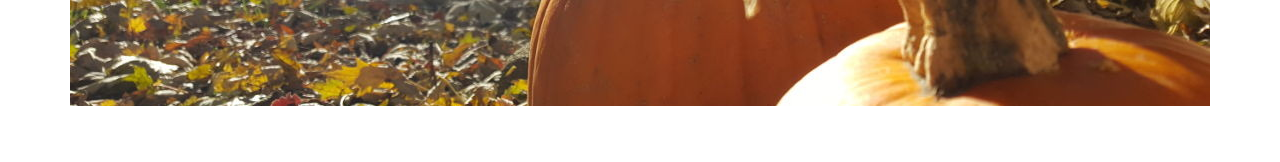
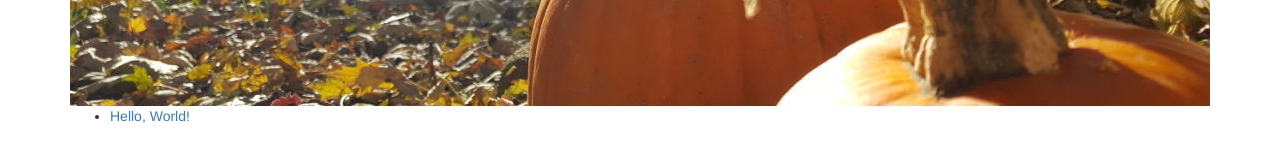
Before and after one commit to tomhv/tomhv.github.io, a Jekyll site: the page built from index.html, in a window 1280 px wide. Shown: the part 494-656 px from the top of the page. Built offline with Jekyll 4.4.1, drawn with Linux system fonts in a browser that asks for light colours; nearby versions of some CDN libraries; some web fonts are replaced; Markdown is read by kramdown in place of the engine named in the settings.

Commit message:
Update index.html

```diff
--- a/index.html
+++ b/index.html
@@ -5,3 +5,9 @@
 
 <img class="img-responsive hidden-xs" src="/images/fall.jpg" alt="Fall" />
 <img class="img-responsive hidden-sm hidden-md hidden-lg hidden-xl" src="/images/fall_mobile.jpg" alt="Fall" />
+
+<ul>
+    {% for post in site.posts %}
+        <li><a href="{{ post.url }}">{{ post.title }}</a></li>
+    {% endfor %}
+</ul>
```
